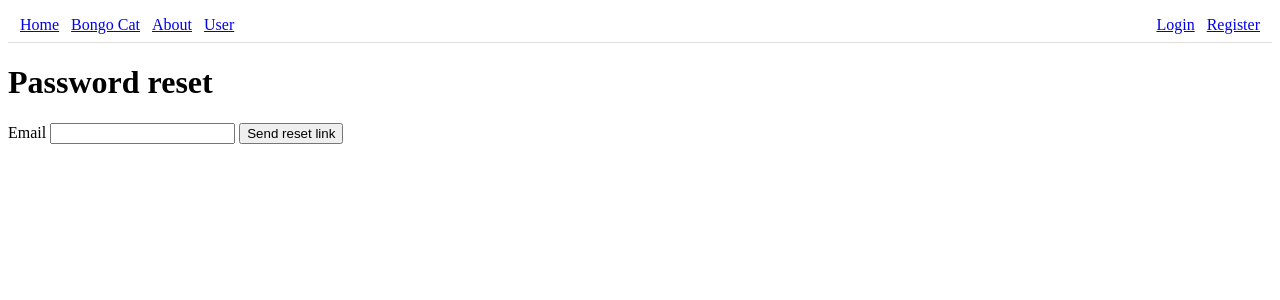
After one commit to PizzaAllTheWay/My_Website, a Flask app: page /user/reset in a window 1280 px wide. The commit adds this page. Shown: the top 300 px of the page. Run offline with Flask 3, Linux system fonts and the light colour scheme; parts of the project's set-up code (start-up, migrations or seed data) failed here and were passed over.

Commit message:
Added a way to reset the password

```diff
--- a/src/app.py
+++ b/src/app.py
@@ -31,17 +31,38 @@ def create_app():
         instance_path=os.path.join(BASE_DIR, "instance"),
     )
 
-    # Session signing key (move to env in real apps)
-    app.config["SECRET_KEY"] = "change-me"
+    # Load secret key from environment
+    # Used to sign sessions, flash messages, and reset tokens.
+    secret = os.getenv("WEBSITE_SECRET_KEY")
+    if not secret:
+        raise RuntimeError("WEBSITE_SECRET_KEY is not set")
+    app.config["SECRET_KEY"] = secret
 
-    # Ensure the instance directory exists (Flask stores writable files here)
+    # Password reset config
+    app.config["RESET_TOKEN_MAX_AGE"] = 3600                 # 1 hour before reset expires
+    app.config["RESET_TOKEN_SALT"] = os.getenv(              # allow override via env
+        "RESET_TOKEN_SALT",
+        "pw-reset-v1"                                        # default salt
+    )
+
+    # Ensure instance/ exists (Flask writes DB/files here)
     os.makedirs(app.instance_path, exist_ok=True)
 
-    # SQLite DB under instance/: instance/site.db
+    # Database location under instance/: instance/site.db
     app.config["SQLALCHEMY_DATABASE_URI"] = "sqlite:///" + os.path.join(app.instance_path, "site.db")
 
     # Disable SQLAlchemy event system overhead
     app.config["SQLALCHEMY_TRACK_MODIFICATIONS"] = False
+
+    # Absolute URL building for emails / CLI (optional but recommended)
+    # Use your public FQDN (e.g., set by start.sh in /etc/environment).
+    # Falls back to request.url_root when not set.
+    dns_server = "duckdns.org"
+    webiste_name = os.getenv("DUCK_DOMAIN")
+    server_name = webiste_name + "." + dns_server  # eks: "martynassmilingis.duckdns.org"
+    if server_name:
+        app.config["SERVER_NAME"] = server_name
+        app.config["PREFERRED_URL_SCHEME"] = "https"
 
     # Attach SQLAlchemy to this app (db defined in extensions.py)
     db.init_app(app)
--- a/src/routes/user.py
+++ b/src/routes/user.py
@@ -1,14 +1,20 @@
-# routes/user.py
-# User section: status page, register, login, logout.
-# Errors are rendered inline on the same page (no redirect on failure).
+# --- Flask / framework --------------------------------------------------------
+from flask import (
+    Blueprint, current_app, render_template,
+    request, redirect, url_for, flash, session
+)  # core web primitives: routing, templates, form data, redirects, messages, session
 
-from flask import (
-    Blueprint, render_template, request, redirect, url_for, flash, session
-)
-from sqlalchemy.exc import IntegrityError  # handle unique-constraint collisions
+# --- Security / tokens --------------------------------------------------------
+from itsdangerous import URLSafeTimedSerializer, BadSignature, SignatureExpired
+# time-limited signed tokens for password reset links
 
-# Import the User model (ORM table)
-from models.user import User
+# --- Database / ORM -----------------------------------------------------------
+from sqlalchemy.exc import IntegrityError  # catch unique/constraint errors
+from models.user import User               # your User ORM model (table)
+
+# --- Utilities ----------------------------------------------------------------
+from textwrap import dedent                # Strips multistring to structured readable format
+from utils.mailer import send_email        # thin email helper (SMTP or dev print)
 
 # IMPORTANT:
 # Use a neutral module for shared extensions to avoid circular imports.
@@ -188,3 +194,91 @@ def logout():
     session.clear()
     flash("Logged out.", "ok")
     return redirect(url_for("user.index"))
+
+
+
+def _serializer() -> URLSafeTimedSerializer:
+    # Derive a dedicated salt for reset tokens
+    salt = current_app.config.get("RESET_TOKEN_SALT") or "pw-reset"
+    return URLSafeTimedSerializer(current_app.config["SECRET_KEY"], salt=salt)
+
+
+
+@bp.route("/reset", methods=["GET", "POST"])
+def reset_request():
+    """
+    Ask user for email; if it exists, send a time-limited reset link.
+    Always show success message (don’t leak which emails exist).
+    """
+    if request.method == "POST":
+        email = (request.form.get("email") or "").strip().lower()
+        user = User.query.filter_by(email=email).first()
+        if user:
+            token = _serializer().dumps({"uid": user.id})
+            # absolute URL if SERVER_NAME set; else relative
+            reset_url = url_for("user.reset_token", token=token, _external=True)
+            # Include a nonce in session to invalidate old links after login
+            current_app.logger.info("Password reset for uid=%s url=%s", user.id, reset_url)
+            # Calculate minutes until expiration
+            minutes = current_app.config.get("RESET_TOKEN_MAX_AGE", 3600) // 60
+
+            send_email(
+                to=user.email,
+                subject="Password reset",
+                body=dedent(f"""\
+                    Hewo Mr/Ms {user.username} :3,
+
+                    Oh nooo, a wild missing password appeared! 🙀
+                    It's okay, happens to the best of us. I got your back 🐥
+
+                    Tap this magical link to reset your password:
+                    {reset_url}
+
+                    The spell on this link fades in {minutes} minutes ⏳✨
+                    If you didn't ask for this, just ignore me and carry on being awesome possum 🦝😎
+
+                    big hugs,
+                    — {current_app.config.get('SERVER_NAME', 'Your Friendly Website')}
+                """),
+            )
+        flash("If that email exists, a reset link was sent.", "ok")
+        return redirect(url_for("user.login"))
+    return render_template("user/reset_request.html")
+
+
+
+@bp.route("/reset/<token>", methods=["GET", "POST"])
+def reset_token(token):
+    """
+    Verify token; let user set a new password.
+    Token lifetime = RESET_TOKEN_MAX_AGE (seconds).
+    """
+    max_age = int(current_app.config.get("RESET_TOKEN_MAX_AGE", 3600))
+    try:
+        data = _serializer().loads(token, max_age=max_age)
+        uid = int(data.get("uid", 0))
+    except SignatureExpired:
+        flash("Reset link expired. Please request a new one.", "warn")
+        return redirect(url_for("user.reset_request"))
+    except (BadSignature, Exception):
+        flash("Invalid reset link.", "warn")
+        return redirect(url_for("user.reset_request"))
+
+    user = User.query.get(uid)
+    if not user:
+        flash("Account not found.", "warn")
+        return redirect(url_for("user.reset_request"))
+
+    if request.method == "POST":
+        pw1 = request.form.get("password") or ""
+        pw2 = request.form.get("password2") or ""
+        if len(pw1) < 8:
+            return render_template("user/reset_form.html", error="Password must be at least 8 characters.")
+        if pw1 != pw2:
+            return render_template("user/reset_form.html", error="Passwords do not match.")
+        user.set_password(pw1)
+        db.session.commit()
+        flash("Password updated. You can log in now.", "ok")
+        return redirect(url_for("user.login"))
+
+    return render_template("user/reset_form.html")
--- a/src/templates/user/login.html
+++ b/src/templates/user/login.html
@@ -26,5 +26,9 @@
     </label><br>
     <button type="submit">Login</button>
   </form>
+
+  <p>
+    <a href="{{ url_for('user.reset_request') }}">Forgot password?</a>
+  </p>
 </body>
 </html>
--- /dev/null
+++ b/src/templates/user/reset_request.html
@@ -0,0 +1,9 @@
+<!doctype html><html lang="en"><head><meta charset="utf-8"><title>Reset password</title></head>
+<body>
+  {% include 'partials/_navigation_bar.html' %}
+  <h1>Password reset</h1>
+  <form method="post">
+    <label>Email <input type="email" name="email" required></label>
+    <button type="submit">Send reset link</button>
+  </form>
+</body></html>
```
Also changed, not shown: src/templates/user/reset_form.html (added, +11 -0 lines), src/templates/user/user.html (+5 -2 lines), src/utils/mailer.py (added, +25 -0 lines), README.md, src/utils/__init__.py (added), 3 other files.
